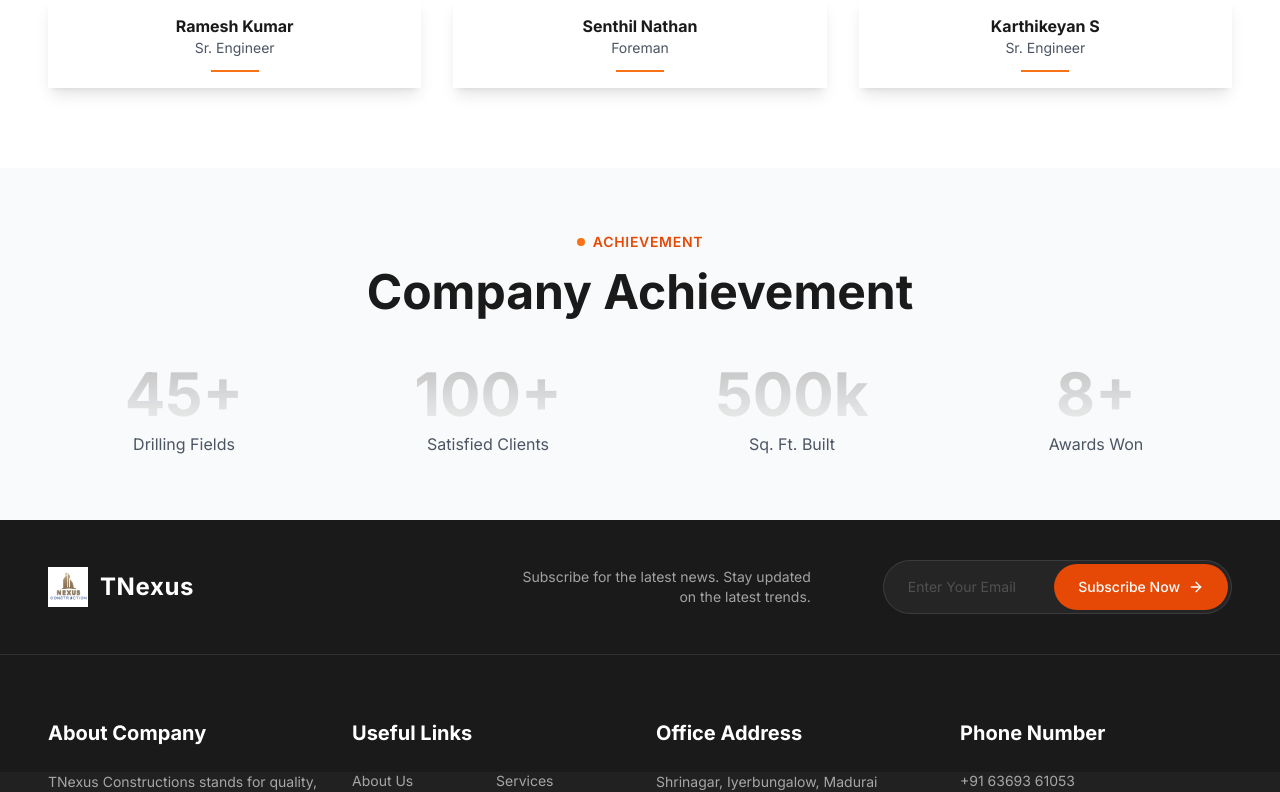
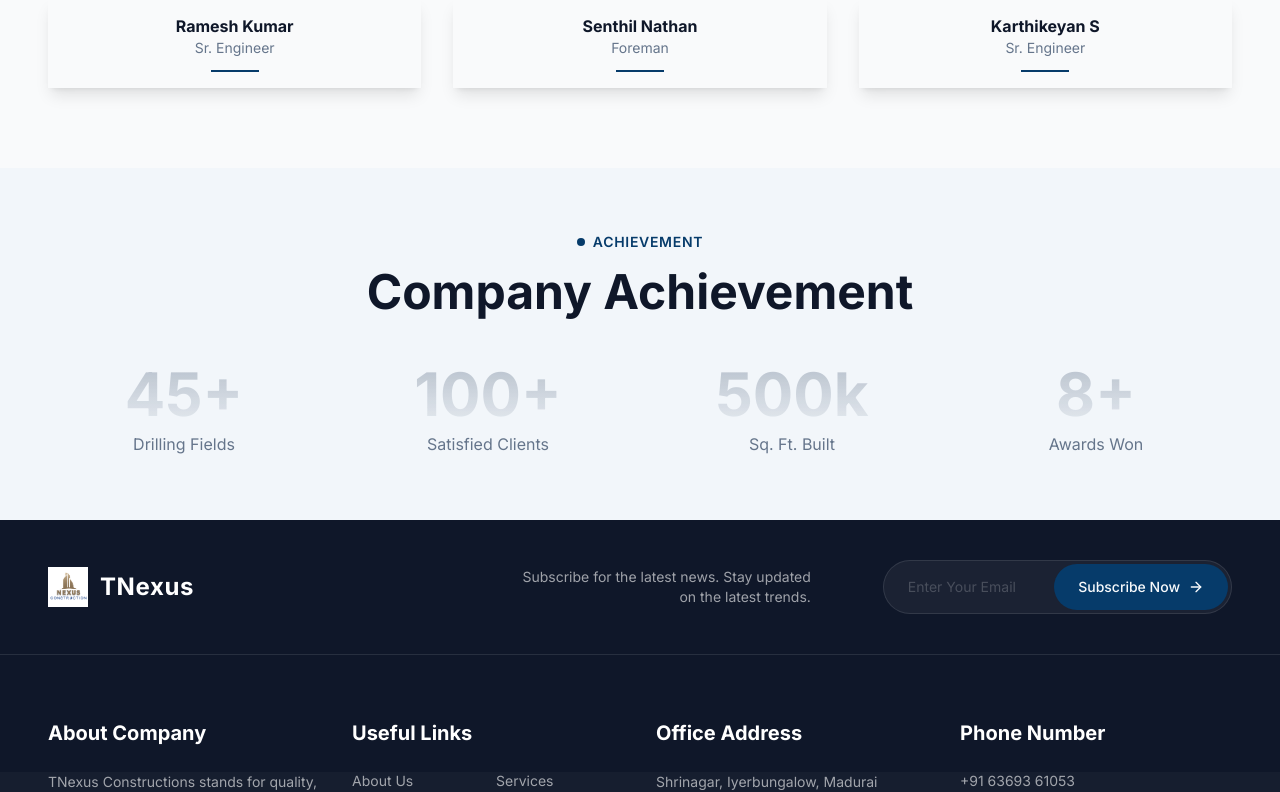
Before and after one commit to godivatech/tnexus_website, a React (Vite) app: page /about in a window 1280 px wide. Shown: the part 2508-3300 px from the top of the page. Built offline with nearby package versions, Linux system fonts and the light colour scheme; grey boxes are pictures that could not be loaded.

Commit message:
Logo change

```diff
--- a/src/components/Footer.tsx
+++ b/src/components/Footer.tsx
@@ -66,7 +66,7 @@ const Footer = () => {
               <p className="text-white/60 text-sm leading-relaxed mb-8">
                 TNexus Constructions stands for quality, innovation, and reliability. We are committed to building a better future through exceptional infrastructure.
               </p>
-              <div className="font-bold text-4xl tracking-wide text-transparent" style={{ WebkitTextStroke: '1px hsl(var(--primary))' }}>
+              <div className="font-bold text-4xl tracking-wide text-transparent" style={{ WebkitTextStroke: '1px #063d6b' }}>
                 Since 2020
               </div>
             </motion.div>
--- a/src/components/Navbar.tsx
+++ b/src/components/Navbar.tsx
@@ -111,7 +111,7 @@ const Navbar = () => {
             {/* CTA Button */}
             <Link
               to="/contact"
-              className="hidden md:flex btn-primary"
+              className="hidden md:flex btn-accent"
             >
               Get In Touch
               <ArrowRight size={18} />
--- a/src/components/ScrollToTop.tsx
+++ b/src/components/ScrollToTop.tsx
@@ -32,10 +32,10 @@ const ScrollToTop = () => {
     <>
       {/* Floating Action Buttons */}
       <div className="fixed right-6 bottom-24 flex flex-col gap-3 z-50">
-        <button className="floating-btn bg-orange-500 text-white hover:bg-orange-600">
+        <button className="floating-btn bg-primary text-primary-foreground hover:bg-primary-hover">
           <Monitor size={20} />
         </button>
-        <button className="floating-btn bg-orange-500 text-white hover:bg-orange-600">
+        <button className="floating-btn bg-primary text-primary-foreground hover:bg-primary-hover">
           <ShoppingCart size={20} />
         </button>
         <button className="floating-btn bg-blue-600 text-white hover:bg-blue-700">
--- a/src/index.css
+++ b/src/index.css
@@ -6,39 +6,39 @@
 
 @layer base {
   :root {
-    --background: 0 0% 100%;
-    --foreground: 0 0% 10%;
+    --background: 210 20% 98%;
+    --foreground: 222 47% 11%;
     --card: 0 0% 100%;
-    --card-foreground: 0 0% 10%;
+    --card-foreground: 222 47% 11%;
     --popover: 0 0% 100%;
-    --popover-foreground: 0 0% 10%;
-    --primary: 18 96% 46%;
-    --primary-foreground: 0 0% 100%;
-    --secondary: 0 0% 96%;
-    --secondary-foreground: 0 0% 10%;
-    --muted: 0 0% 96%;
-    --muted-foreground: 0 0% 45%;
-    --accent: 18 96% 46%;
-    --accent-foreground: 0 0% 100%;
+    --popover-foreground: 222 47% 11%;
+    --primary: 208 89% 22%;
+    --primary-foreground: 210 40% 98%;
+    --secondary: 210 40% 96%;
+    --secondary-foreground: 222 47% 11%;
+    --muted: 210 40% 92%;
+    --muted-foreground: 215 16% 47%;
+    --accent: 42 100% 47%;
+    --accent-foreground: 222 47% 11%;
     --destructive: 0 84.2% 60.2%;
-    --destructive-foreground: 0 0% 98%;
-    --border: 0 0% 90%;
-    --input: 0 0% 90%;
-    --ring: 18 96% 46%;
+    --destructive-foreground: 210 40% 98%;
+    --border: 214 32% 91%;
+    --input: 214 32% 91%;
+    --ring: 208 89% 22%;
     --radius: 0.5rem;
-    --sidebar-background: 0 0% 98%;
-    --sidebar-foreground: 0 0% 26%;
-    --sidebar-primary: 18 96% 46%;
-    --sidebar-primary-foreground: 0 0% 100%;
-    --sidebar-accent: 0 0% 96%;
-    --sidebar-accent-foreground: 0 0% 10%;
-    --sidebar-border: 0 0% 91%;
-    --sidebar-ring: 18 96% 46%;
+    --sidebar-background: 210 40% 98%;
+    --sidebar-foreground: 215 16% 47%;
+    --sidebar-primary: 208 89% 22%;
+    --sidebar-primary-foreground: 210 40% 98%;
+    --sidebar-accent: 210 40% 96%;
+    --sidebar-accent-foreground: 222 47% 11%;
+    --sidebar-border: 214 32% 91%;
+    --sidebar-ring: 208 89% 22%;
 
-    /* Brand Specific (Using HSL for consistency) */
-    --primary-hover: 18 96% 40%;
-    --dark: 0 0% 10%;
-    --dark-muted: 0 0% 18%;
+    /* Brand Specific */
+    --primary-hover: 208 89% 18%;
+    --dark: 222 47% 11%;
+    --dark-muted: 222 47% 15%;
   }
 }
 
@@ -70,6 +70,12 @@
   .btn-primary {
     @apply bg-primary text-primary-foreground px-6 py-3 rounded-sm font-medium
            transition-all duration-300 hover:bg-primary-hover
+           flex items-center gap-2;
+  }
+
+  .btn-accent {
+    @apply bg-accent text-accent-foreground px-6 py-3 rounded-sm font-medium
+           transition-all duration-300 hover:brightness-110
            flex items-center gap-2;
   }
 
--- a/src/pages/AboutPage.tsx
+++ b/src/pages/AboutPage.tsx
@@ -22,7 +22,7 @@ const AboutPage = () => {
   return (
     <main>
       {/* Page Header */}
-      <section className="relative bg-orange-500 py-24 overflow-hidden">
+      <section className="relative bg-primary py-24 overflow-hidden">
         <div className="absolute inset-0">
           <div className="absolute bottom-0 left-0 w-full h-32 bg-dark opacity-20" style={{ clipPath: 'polygon(0 100%, 100% 100%, 100% 0)' }}></div>
         </div>
@@ -48,7 +48,7 @@ const AboutPage = () => {
       </section>
 
       {/* Welcome Section */}
-      <section className="py-20 bg-white">
+      <section className="py-20 bg-background">
         <div className="container-tnexus">
           <motion.div
             initial={{ opacity: 0, y: 30 }}
@@ -58,10 +58,10 @@ const AboutPage = () => {
             className="text-center max-w-4xl mx-auto"
           >
             <span className="section-subtitle flex items-center justify-center gap-2">
-              <span className="w-2 h-2 bg-orange-500 rounded-full"></span>
+              <span className="w-2 h-2 bg-primary rounded-full"></span>
               ABOUT TNEXUS
             </span>
-            <h2 className="text-3xl md:text-4xl font-bold text-dark mt-4">
+            <h2 className="text-3xl md:text-4xl font-bold text-foreground mt-4">
               Providing end-to-end best construction solutions across Tamil Nadu since 2020.
             </h2>
           </motion.div>
@@ -81,11 +81,11 @@ const AboutPage = () => {
                 className="w-40 h-32 object-cover"
               />
               <div>
-                <h3 className="text-xl font-bold text-dark mb-3">Our Mission</h3>
-                <p className="text-gray-600 text-sm leading-relaxed">
+                <h3 className="text-xl font-bold text-foreground mb-3">Our Mission</h3>
+                <p className="text-muted-foreground text-sm leading-relaxed">
                   To deliver high-quality, sustainable industrial and residential infrastructure using advanced construction methodologies and engineering excellence.
                 </p>
-                <div className="w-12 h-0.5 bg-orange-500 mt-4" />
+                <div className="w-12 h-0.5 bg-primary mt-4" />
               </div>
             </motion.div>
 
@@ -102,11 +102,11 @@ const AboutPage = () => {
                 className="w-40 h-32 object-cover"
               />
               <div>
-                <h3 className="text-xl font-bold text-dark mb-3">Our Vision</h3>
-                <p className="text-gray-600 text-sm leading-relaxed">
+                <h3 className="text-xl font-bold text-foreground mb-3">Our Vision</h3>
+                <p className="text-muted-foreground text-sm leading-relaxed">
                   To be the most trusted construction partner in South India, recognized for our commitment to quality, safety, and timely project delivery.
                 </p>
-                <div className="w-12 h-0.5 bg-orange-500 mt-4" />
+                <div className="w-12 h-0.5 bg-primary mt-4" />
               </div>
             </motion.div>
           </div>
@@ -114,7 +114,7 @@ const AboutPage = () => {
       </section>
 
       {/* Company Journey */}
-      <section className="py-20 bg-gray-50">
+      <section className="py-20 bg-muted/30">
         <div className="container-tnexus">
           <motion.div
             initial={{ opacity: 0, y: 20 }}
@@ -124,7 +124,7 @@ const AboutPage = () => {
             className="text-center mb-12"
           >
             <span className="section-subtitle flex items-center justify-center gap-2">
-              <span className="w-2 h-2 bg-orange-500 rounded-full"></span>
+              <span className="w-2 h-2 bg-primary rounded-full"></span>
               OUR HISTORY
             </span>
             <h2 className="section-title mt-4">Company Journey</h2>
@@ -137,8 +137,8 @@ const AboutPage = () => {
                 key={index}
                 onClick={() => setActiveTab(index)}
                 className={`px-6 py-3 font-medium transition-all duration-300 ${activeTab === index
-                  ? 'bg-orange-500 text-white'
-                  : 'bg-white text-gray-600 hover:bg-gray-100'
+                  ? 'bg-primary text-primary-foreground'
+                  : 'bg-background text-muted-foreground hover:bg-muted'
                   }`}
               >
                 {tab.year}
@@ -152,7 +152,7 @@ const AboutPage = () => {
             initial={{ opacity: 0, y: 20 }}
             animate={{ opacity: 1, y: 0 }}
             transition={{ duration: 0.4 }}
-            className="grid grid-cols-1 lg:grid-cols-2 gap-12 items-center bg-white p-8"
+            className="grid grid-cols-1 lg:grid-cols-2 gap-12 items-center bg-background p-8"
           >
             <img
               src={timelineTabs[activeTab].image}
@@ -160,17 +160,17 @@ const AboutPage = () => {
               className="w-full h-[350px] object-cover"
             />
             <div>
-              <h3 className="text-2xl font-bold text-dark mb-4">{timelineTabs[activeTab].title}</h3>
-              <p className="text-gray-600 leading-relaxed mb-6">
+              <h3 className="text-2xl font-bold text-foreground mb-4">{timelineTabs[activeTab].title}</h3>
+              <p className="text-muted-foreground leading-relaxed mb-6">
                 From our inception in Madurai, TNexus has grown consistently by delivering exceptional residential villas, apartments, and modern commercial spaces.
               </p>
               <ul className="space-y-3">
-                <li className="flex items-center gap-3 text-gray-700">
-                  <span className="w-1.5 h-1.5 bg-orange-500 rounded-full" />
+                <li className="flex items-center gap-3 text-foreground/80">
+                  <span className="w-1.5 h-1.5 bg-primary rounded-full" />
                   Quality Control System
                 </li>
-                <li className="flex items-center gap-3 text-gray-700">
-                  <span className="w-1.5 h-1.5 bg-orange-500 rounded-full" />
+                <li className="flex items-center gap-3 text-foreground/80">
+                  <span className="w-1.5 h-1.5 bg-primary rounded-full" />
                   Building Quality Industrial
                 </li>
               </ul>
@@ -180,7 +180,7 @@ const AboutPage = () => {
       </section>
 
       {/* Team Section */}
-      <section className="py-20 bg-white">
+      <section className="py-20 bg-background">
         <div className="container-tnexus">
           <div className="flex flex-col md:flex-row md:items-end md:justify-between mb-12">
             <motion.div
@@ -190,7 +190,7 @@ const AboutPage = () => {
               transition={{ duration: 0.5 }}
             >
               <span className="section-subtitle flex items-center gap-2">
-                <span className="w-2 h-2 bg-orange-500 rounded-full"></span>
+                <span className="w-2 h-2 bg-primary rounded-full"></span>
                 ENGINEER
               </span>
               <h2 className="section-title mt-4">The Best industry experts</h2>
@@ -202,7 +202,7 @@ const AboutPage = () => {
               whileInView={{ opacity: 1, y: 0 }}
               viewport={{ once: true }}
               transition={{ duration: 0.5, delay: 0.1 }}
-              className="btn-primary mt-4 md:mt-0 inline-flex"
+              className="btn-accent mt-4 md:mt-0 inline-flex"
             >
               Become a Member
               <ArrowRight size={18} />
@@ -226,21 +226,21 @@ const AboutPage = () => {
                     className="w-full h-[400px] object-cover transition-transform duration-500 group-hover:scale-105"
                   />
                   <div className="absolute top-4 right-4 flex flex-col gap-2 opacity-0 group-hover:opacity-100 transition-opacity">
-                    <a href="#" className="w-8 h-8 bg-orange-500 flex items-center justify-center text-white">
+                    <a href="#" className="w-8 h-8 bg-primary flex items-center justify-center text-primary-foreground">
                       <Facebook size={14} />
                     </a>
-                    <a href="#" className="w-8 h-8 bg-orange-500 flex items-center justify-center text-white">
+                    <a href="#" className="w-8 h-8 bg-primary flex items-center justify-center text-primary-foreground">
                       <Twitter size={14} />
                     </a>
-                    <a href="#" className="w-8 h-8 bg-orange-500 flex items-center justify-center text-white">
+                    <a href="#" className="w-8 h-8 bg-primary flex items-center justify-center text-primary-foreground">
                       <Linkedin size={14} />
                     </a>
                   </div>
                 </div>
-                <div className="bg-white p-4 text-center shadow-lg">
-                  <h3 className="font-bold text-dark">{member.name}</h3>
-                  <p className="text-gray-600 text-sm">{member.role}</p>
-                  <div className="w-12 h-0.5 bg-orange-500 mx-auto mt-3" />
+                <div className="bg-background p-4 text-center shadow-lg">
+                  <h3 className="font-bold text-foreground">{member.name}</h3>
+                  <p className="text-muted-foreground text-sm">{member.role}</p>
+                  <div className="w-12 h-0.5 bg-primary mx-auto mt-3" />
                 </div>
               </motion.div>
             ))}
@@ -249,7 +249,7 @@ const AboutPage = () => {
       </section>
 
       {/* Achievement Stats */}
-      <section className="py-16 bg-gray-50">
+      <section className="py-16 bg-muted/30">
         <div className="container-tnexus">
           <motion.div
             initial={{ opacity: 0, y: 20 }}
@@ -259,7 +259,7 @@ const AboutPage = () => {
             className="text-center mb-12"
           >
             <span className="section-subtitle flex items-center justify-center gap-2">
-              <span className="w-2 h-2 bg-orange-500 rounded-full"></span>
+              <span className="w-2 h-2 bg-primary rounded-full"></span>
               ACHIEVEMENT
             </span>
             <h2 className="section-title mt-4">Company Achievement</h2>
@@ -281,7 +281,7 @@ const AboutPage = () => {
                 className="text-center"
               >
                 <div className="stat-number">{stat.value}</div>
-                <p className="text-gray-600 mt-2">{stat.label}</p>
+                <p className="text-muted-foreground mt-2">{stat.label}</p>
               </motion.div>
             ))}
           </div>
--- a/src/sections/About.tsx
+++ b/src/sections/About.tsx
@@ -3,7 +3,7 @@ import { ArrowRight } from 'lucide-react';
 
 const About = () => {
   return (
-    <section id="about" className="py-20 bg-white">
+    <section id="about" className="py-20 bg-background">
       <div className="container-tnexus">
         <div className="grid grid-cols-1 lg:grid-cols-2 gap-12 items-center">
           {/* Left Content */}
--- a/src/sections/CTABanner.tsx
+++ b/src/sections/CTABanner.tsx
@@ -41,7 +41,7 @@ const CTABanner = () => {
               </p>
               <a
                 href="/contact"
-                className="bg-background text-foreground px-8 py-4 font-medium inline-flex items-center gap-2 hover:bg-dark hover:text-white transition-all duration-300"
+                className="bg-accent text-accent-foreground px-8 py-4 font-medium inline-flex items-center gap-2 hover:brightness-110 transition-all duration-300"
               >
                 Consultation & Quote
                 <ArrowRight size={18} />
--- a/src/sections/Hero.tsx
+++ b/src/sections/Hero.tsx
@@ -101,7 +101,7 @@ const Hero = () => {
                 animate={{ opacity: 1, y: 0 }}
                 transition={{ duration: 0.6, delay: 0.5 }}
               >
-                <a href="#about" className="btn-primary">
+                <a href="#about" className="btn-accent">
                   Explore More
                   <ArrowRight size={18} />
                 </a>
```
Also changed, not shown: src/components/UnderDevelopment.tsx (+10 -10 lines), src/pages/ContactPage.tsx (+22 -22 lines), src/pages/ServicesPage.tsx (+35 -35 lines).
